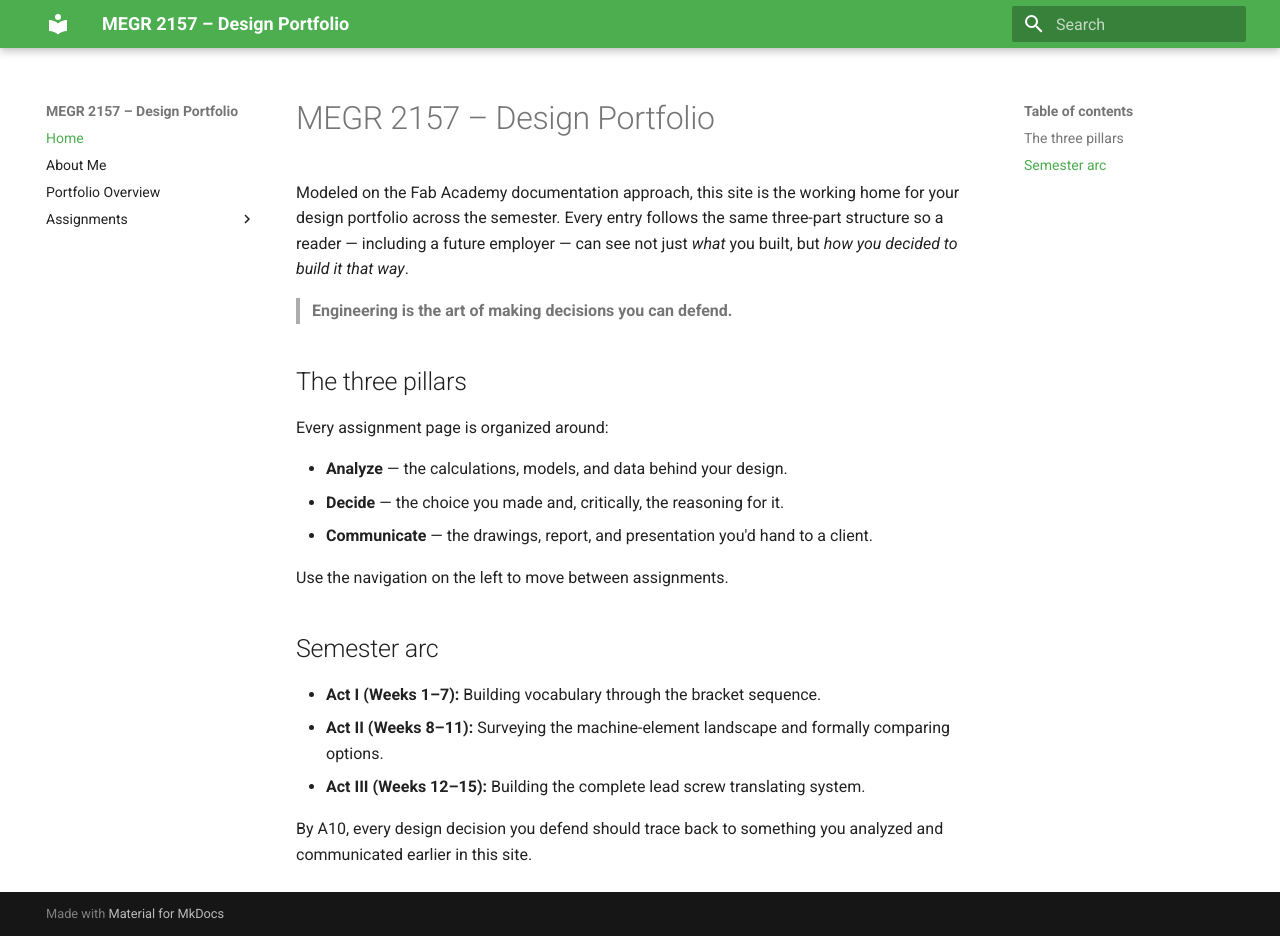
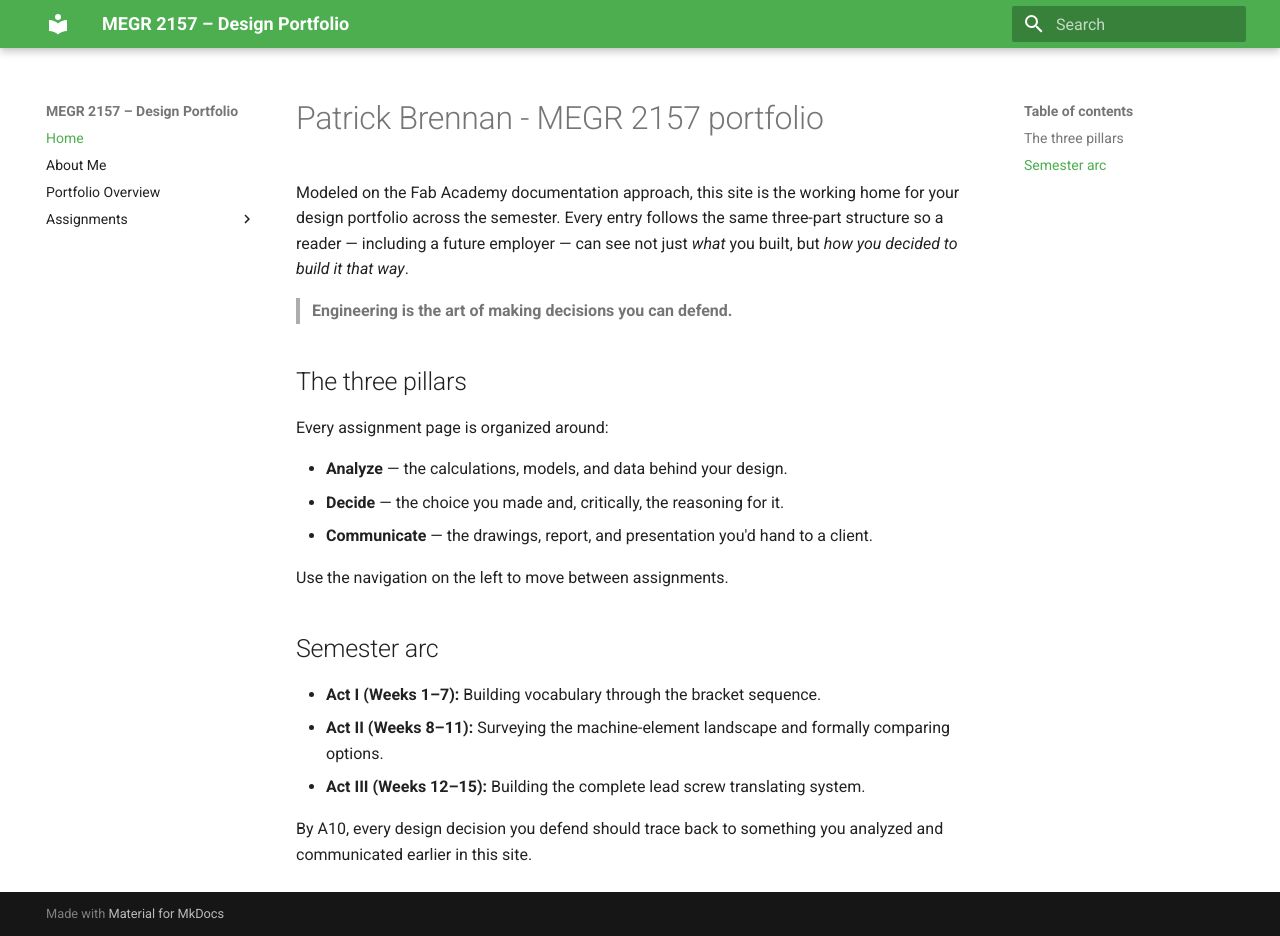
Before and after one commit to pitlick/megr2157test, an MkDocs documentation site: the page built from docs/index.md, in a window 1280 px wide and 936 px high. Built offline with MkDocs 1.6.1 and Material for MkDocs 9.7.7, drawn with Linux system fonts in a browser that asks for light colours.

Commit message:
initial site setup.md

```diff
--- a/docs/index.md
+++ b/docs/index.md
@@ -1,4 +1,4 @@
-# MEGR 2157 – Design Portfolio
+# Patrick Brennan - MEGR 2157 portfolio
 
 Modeled on the Fab Academy documentation approach, this site is the working home for your design portfolio across the semester. Every entry follows the same three-part structure so a reader — including a future employer — can see not just *what* you built, but *how you decided to build it that way*.
 
```
